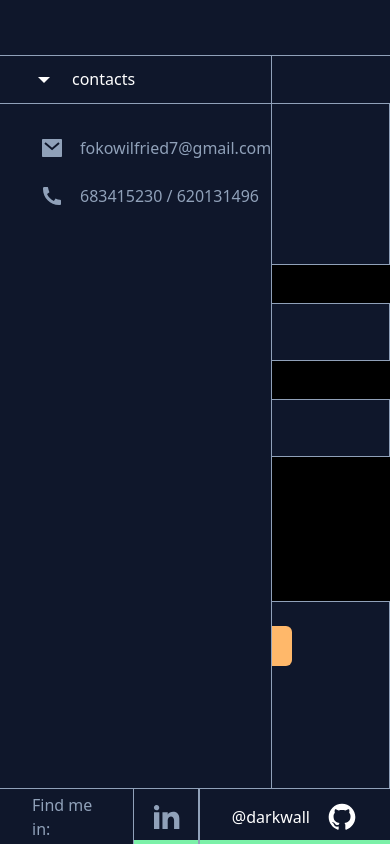
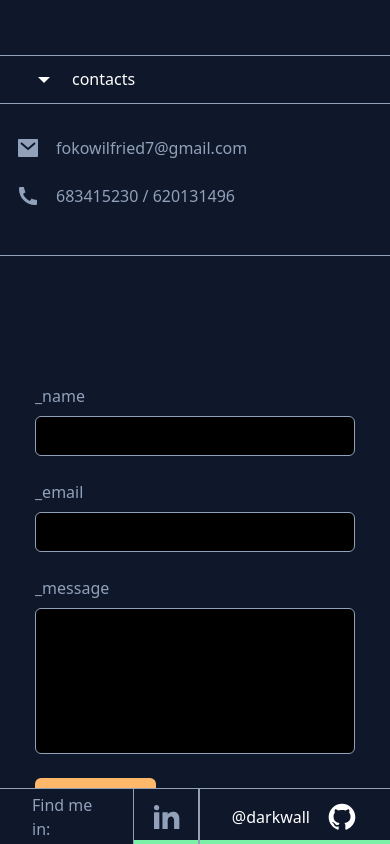
Before and after one commit to FOKO-KENMOGNE-Wilfried/portfolio_v3, a React (Vite) app: page /contact-me in a window 390 px wide. Built offline with nearby package versions, Linux system fonts and the light colour scheme; some icons are missing.

Commit message:
update: the contact-me pasge is now responsive

```diff
--- a/src/components/ContactNavBar.tsx
+++ b/src/components/ContactNavBar.tsx
@@ -4,12 +4,12 @@ import PhoneIcon from "./common/icons/PhoneIcon";
 
 function ContactNavBar(){
     return (
-        <div className="w-80 border-r border-secondary-dark">
+        <div className="w-full md:w-80 md:border-r border-secondary-dark">
             <div className="flex items-center w-full h-12 border-b border-secondary-dark pl-8 gap-4">
                 <ArrowDownIcon className="w-6 h-6" />
                 <p>contacts</p>
             </div>
-            <div className="pl-10 pt-8 flex flex-col gap-6">
+            <div className="pl-4 pt-8 flex flex-col gap-6">
                 <a href="mailto:fokowilfried7@gmail.com" className="flex items-center text-secondary-dark cursor-pointer hover:text-primary-light w-full gap-4">
                     <MailIcon className="w-6 h-6" />
                     <p>fokowilfried7@gmail.com</p>
--- a/src/components/layouts/ContactMeLayout.tsx
+++ b/src/components/layouts/ContactMeLayout.tsx
@@ -12,7 +12,7 @@ function ContactMeLayout(){
         <div className="flex w-full">
                 <div className={`h-screen w-full flex flex-col justify-between overflow-hidden ${theme == "dark" ? "bg-primary-dark text-primary-light" : "bg-primary-light text-primary-dark"}`}>
                     <Header />
-                    <div className="flex w-full h-full overflow-hidden">
+                    <div className="flex flex-col md:flex-row w-full h-full overflow-hidden">
                         <ContactNavBar />
                         <Outlet />
                     </div>
--- a/src/pages/ContactMe/index.tsx
+++ b/src/pages/ContactMe/index.tsx
@@ -46,13 +46,13 @@ function ContactMe() {
   const values = watch();
 
   return (
-    <div className={`${theme == "dark" ? "" : ""} w-full overflow-hidden`}>
+    <div className={`${theme == "dark" ? "" : ""} w-full overflow-hidden h-full`}>
       <div className="border-b border-secondary-dark h-12 w-full"></div>
-      <div className="w-full h-full flex justify-between">
+      <div className="w-full h-full flex justify-between flex-col md:flex-row">
         {isDisplayForms ? (
           <form
             onSubmit={handleSubmit(onSubmit)}
-            className="border-secondary-dark text-secondary-dark border-r w-full flex flex-col gap-8 items-center pt-32"
+            className="border-secondary-dark text-secondary-dark md:border-r w-full flex flex-col gap-8 items-center pt-32"
           >
             <div className="flex flex-col gap-6">
               <div className="flex flex-col gap-2">
@@ -129,7 +129,7 @@ function ContactMe() {
             </div>
           </form>
         ) : (
-          <form className="border-secondary-dark text-secondary-dark border-r w-full flex flex-col gap-4 items-center justify-center">
+          <form className="border-secondary-dark text-secondary-dark h-full md:border-r w-full flex flex-col gap-4 items-center justify-center">
             <p className="text-primary-light text-4xl font-semibold">
               Thank you! 👌
             </p>
@@ -146,7 +146,7 @@ function ContactMe() {
           </form>
         )}
 
-        <div className="border-secondary-dark border-l w-full p-8 text-[#c9d1d9] font-mono text-sm">
+        <div className="border-secondary-dark hidden md:block border-l w-full p-8 text-[#c9d1d9] font-mono text-sm">
           <p>
             <span className="text-[#8b949e]">const</span>{" "}
             <span className="text-usual-purple">message</span> = &#123;
--- a/src/pages/Projects/index.tsx
+++ b/src/pages/Projects/index.tsx
@@ -38,27 +38,7 @@ function Projects(){
                     </div>
                 </div>
             </div>
-            <div className="md:p-16 mt-8 justify-center items-center md:justify-start py-8 md:py-0 mb-4 flex gap-y-8 gap-x-4 flex-wrap">
-                {
-                    projectList.map((element) => (
-                        <ProjectCard key={element.id} projectData={element} />
-                    ))
-                }
-                {
-                    projectList.map((element) => (
-                        <ProjectCard key={element.id} projectData={element} />
-                    ))
-                }
-                {
-                    projectList.map((element) => (
-                        <ProjectCard key={element.id} projectData={element} />
-                    ))
-                }
-                {
-                    projectList.map((element) => (
-                        <ProjectCard key={element.id} projectData={element} />
-                    ))
-                }
+            <div className="md:p-16 mt-8 justify-center items-center md:items-start md:justify-start py-8 md:py-0 mb-4 flex gap-y-8 gap-x-4 flex-wrap">
                 {
                     projectList.map((element) => (
                         <ProjectCard key={element.id} projectData={element} />
```
